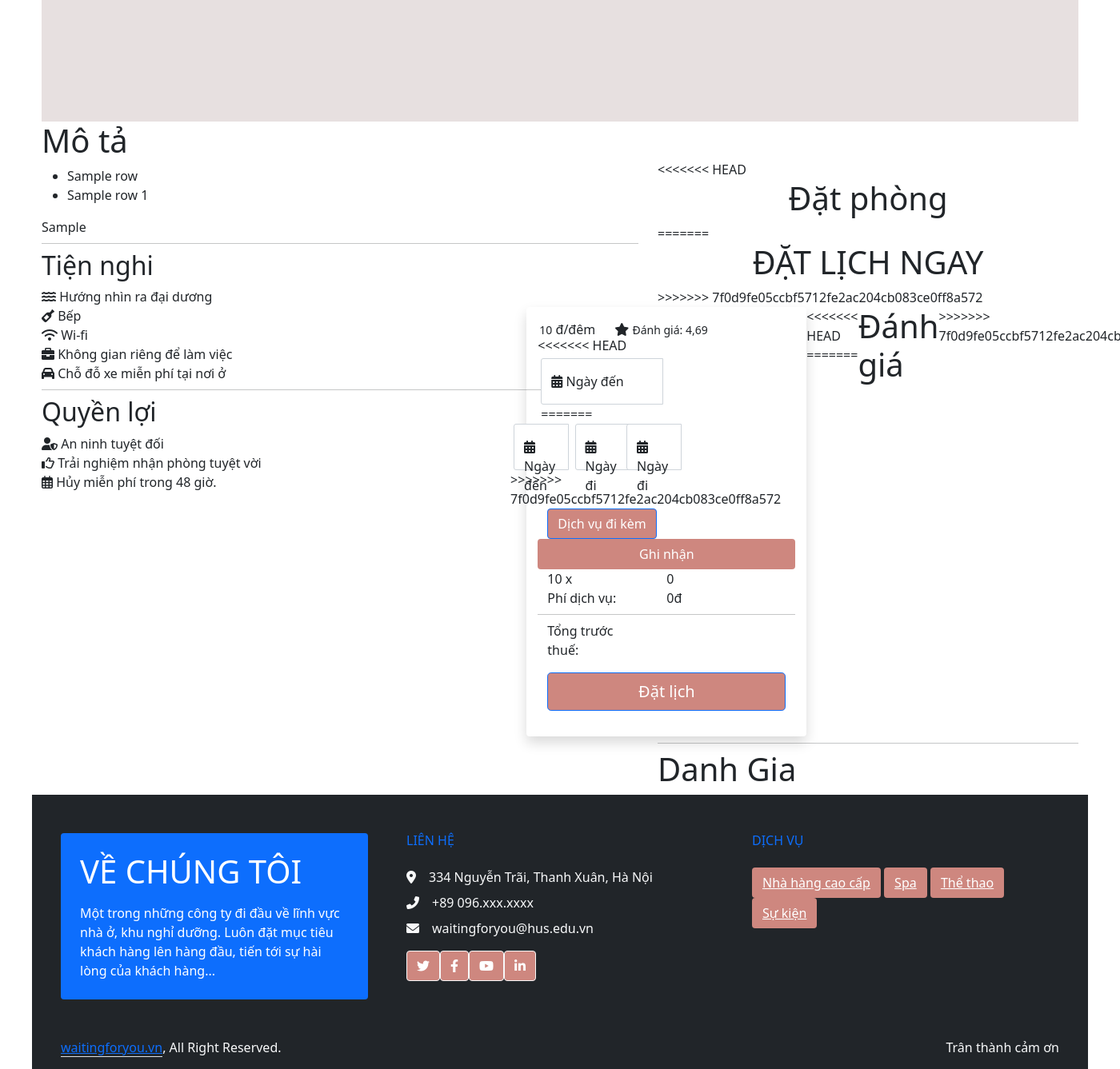
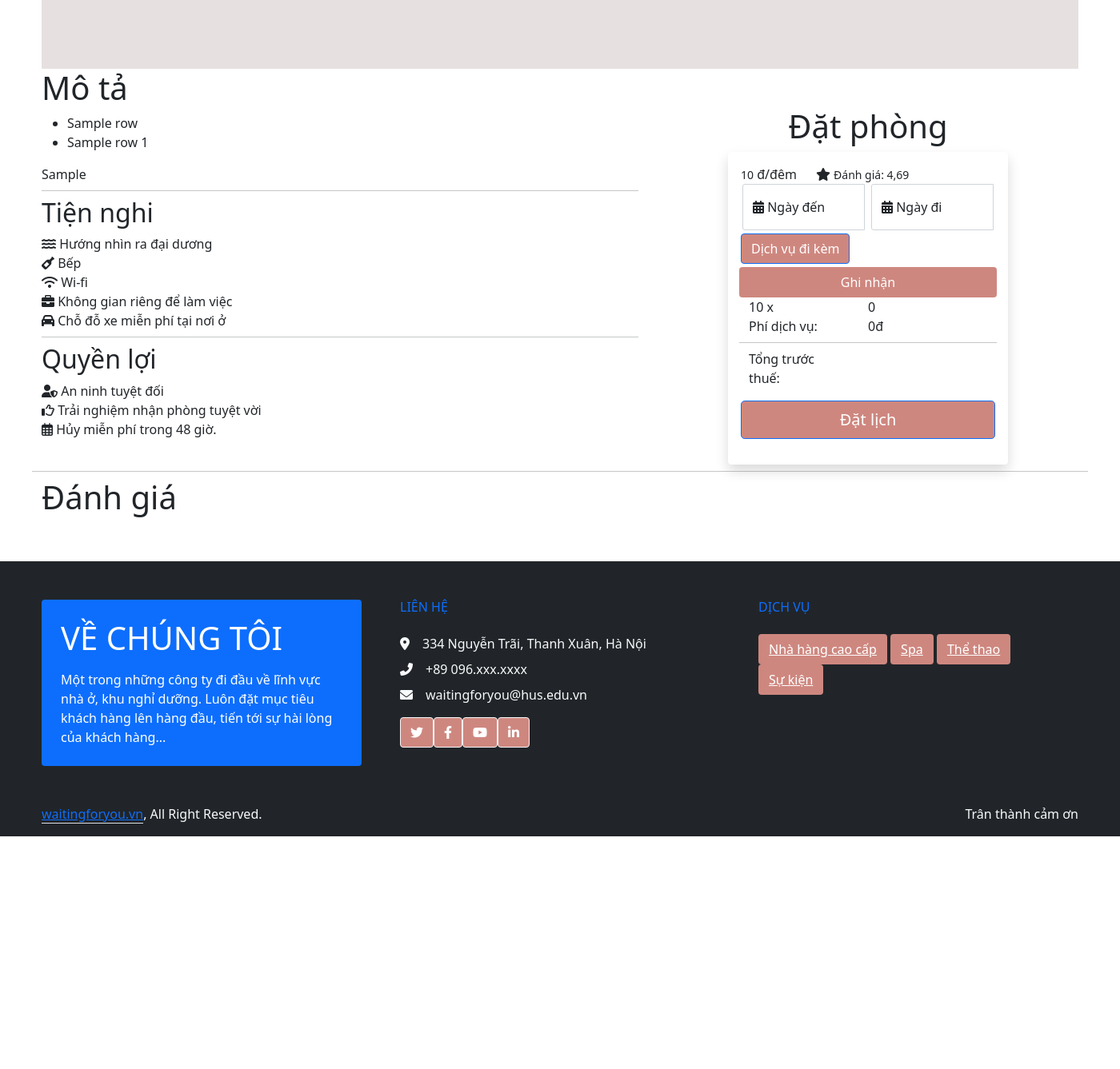
Before and after one commit to beanstalklab/hotel_booking, a Flask app: template app/templates/detail.html in a window 1400 px wide; the page is wider, and only the part inside the window is pictured. Shown: the part 1162-2499 px from the top of that part at 80% size. After the commit the page ends 2208 px from the top of that part, so only its background shows below. Run offline with Flask 2, Linux system fonts and the light colour scheme; the template is opened without the code that fills it: most values are stand-ins (such as "Sample title", 1, 10 or a date in 2020); some libraries are stand-ins or nearby versions.

Commit message:
not error

```diff
--- a/app/templates/detail.html
+++ b/app/templates/detail.html
@@ -156,14 +156,9 @@
         <!-- right (BOOKING) -->
         <div class="col-md-5">
             <div class="mt-5">
-<<<<<<< HEAD
                 <h1 class=" d-flex justify-content-md-center">Đặt phòng</h1>
-=======
-                <h1 class=" d-flex justify-content-md-center">ĐẶT LỊCH NGAY</h1>
->>>>>>> 7f0d9fe05ccbf5712fe2ac204cb083ce0ff8a572
                 <div class=" d-flex justify-content-center">
-                    <form autocomplete="off" onsubmit="fill_calc()"
-                        action="/customer_booking">
+                    <form autocomplete="off" onsubmit="fill_calc()" action="/customer_booking">
                         <div class="bg-white shadow m-0 p-3 rounded" style="max-width: 350px">
                             <div class="row">
                                 <div class="col-auto">
@@ -176,7 +171,6 @@
                             </div>
 
                             <div class="row g-1">
-<<<<<<< HEAD
                                 <div class="col-12 d-flex justify-content-center p-0">
                                     <div class="row input-daterange" id="flight-datepicker">
                                         <!-- Set Check In -->
@@ -188,35 +182,6 @@
                                                     <i class="fa-solid fa-calendar-days"></i> Ngày đến
                                                 </label>
                                             </div>
-=======
-                                <form action="">
-                                    <div class="col-12 d-flex justify-content-center p-0">
-                                        <div class="row input-daterange" id="flight-datepicker">
-                                            <!-- Set Check In -->
-                                            <div class="col-6 px-1">
-                                                <div class="form-floating">
-                                                    <input type="text" class="datepicker form-control" id="start-date"
-                                                        name="start" placeholder="Check In" />
-                                                    <label for="start-date">
-                                                        <i class="fa-solid fa-calendar-days"></i> Ngày đến
-                                                    </label>
-                                                </div>
-                                            </div>
-                                            <!-- End Set Check In -->
-
-                                            <!-- Set Check Out -->
-                                            <div class="col-6 px-1">
-                                                <div class="form-floating">
-                                                    <input type="text" class="datepicker form-control" id="end-date"
-                                                        name="end" placeholder="Check Out" />
-                                                    <label for="end-date">
-                                                        <i class="fa-solid fa-calendar-days"></i> Ngày đi
-                                                    </label>
-
-                                                </div>
-                                            </div>
-                                            <!-- End Set Check Out -->
->>>>>>> 7f0d9fe05ccbf5712fe2ac204cb083ce0ff8a572
                                         </div>
                                         <!-- End Set Check In -->
 
@@ -301,11 +266,7 @@
                                         <div class="modal-dialog">
                                             <div class="modal-content">
                                                 <div class="modal-header">
-<<<<<<< HEAD
                                                     <h1 class="modal-title fs-5" id="staticBackdropLabel">Thông báo
-=======
-                                                    <h1 class="modal-title fs-5" id="staticBackdropLabel">Rất hân hạnh được phục vụ quý khách hàng
->>>>>>> 7f0d9fe05ccbf5712fe2ac204cb083ce0ff8a572
                                                     </h1>
                                                     <button type="button" class="btn-close" data-bs-dismiss="modal"
                                                         aria-label="Close"></button>
@@ -315,13 +276,8 @@
                                                 </div>
                                                 <div class="modal-footer">
                                                     <button type="button" class="btn btn-secondary"
-<<<<<<< HEAD
-                                                        data-bs-dismiss="modal">Close</button>
-                                                    <button type="submit" id="submit_btn" class="btn btn-primary">Booking</button>
-=======
                                                         data-bs-dismiss="modal">Đóng</button>
                                                     <button type="submit" class="btn btn-primary">Xác nhận</button>
->>>>>>> 7f0d9fe05ccbf5712fe2ac204cb083ce0ff8a572
                                                 </div>
                                             </div>
                                         </div>
@@ -363,17 +319,10 @@
 
             </div>
         </div>
-<<<<<<< HEAD
-=======
-        <hr class="dropdown-divider">
-        <div>
-            <h1>Đánh giá</h1>
-        </div>
->>>>>>> 7f0d9fe05ccbf5712fe2ac204cb083ce0ff8a572
     </div>
     <hr class="dropdown-divider">
     <div>
-        <h1>Danh Gia</h1>
+        <h1>Đánh giá</h1>
     </div>
 </div>
 
--- a/app/templates/nav_bar.html
+++ b/app/templates/nav_bar.html
@@ -1,6 +1,5 @@
 <!DOCTYPE html>
 <html lang="en">
-
 <head>
     <meta charset="UTF-8">
     <meta name="viewport" content="width=device-width, initial-scale=1.0">
@@ -10,29 +9,23 @@
     <link rel="icon" href="https://cdn-icons-png.flaticon.com/512/733/733553.png" type="image/icon type">
 
     <!-- Libraries Stylesheet -->
-    <link href="https://cdn.jsdelivr.net/npm/bootstrap@5.0.2/dist/css/bootstrap.min.css" rel="stylesheet"
-        integrity="sha384-EVSTQN3/azprG1Anm3QDgpJLIm9Nao0Yz1ztcQTwFspd3yD65VohhpuuCOmLASjC" crossorigin="anonymous">
+    <link href="https://cdn.jsdelivr.net/npm/bootstrap@5.0.2/dist/css/bootstrap.min.css" rel="stylesheet">
 
     <!-- Icon Font Stylesheet -->
-    <link rel="stylesheet" href="https://cdnjs.cloudflare.com/ajax/libs/font-awesome/6.2.1/css/all.min.css" />
+    <link rel="stylesheet" href="https://cdnjs.cloudflare.com/ajax/libs/font-awesome/6.2.1/css/all.min.css"/>
     <link href="https://cdn.jsdelivr.net/npm/bootstrap-icons@1.4.1/font/bootstrap-icons.css" rel="stylesheet">
 
-
     <!-- date picker -->
-    <link rel='stylesheet'
-        href='https://cdnjs.cloudflare.com/ajax/libs/bootstrap-datepicker/1.6.0/css/bootstrap-datepicker3.standalone.css'>
-
+    <link rel='stylesheet' href='https://cdnjs.cloudflare.com/ajax/libs/bootstrap-datepicker/1.6.0/css/bootstrap-datepicker3.standalone.css'>
 
     <!-- Style -->
     <link href="{{url_for('static', filename='css/search.css')}}" rel="stylesheet">
     <link href="{{url_for('static', filename='css/datepicker.css')}}" rel="stylesheet">
     <link href="{{url_for('static', filename='css/style.css')}}" rel="stylesheet">
     <link href="{{url_for('static', filename='css/slideshow_Gallery.css')}}" rel="stylesheet">
-
 </head>
 
 <body>
-
     <!-- Header Start -->
     <div class="background">
         <div class="container-xxl background-nav-bar">
@@ -66,7 +59,7 @@
                 <div class="row row-cols-3 align-items-center">
                     <div class="col-3">
                         <a href="{{url_for('view.home')}}" class="navbar-brand">
-                            <img class="logo-img" src="{{url_for('view.user_image', name='logo.png')}}" alt="logo">
+                            <img class="logo-img" src="{{url_for('view.user_image', name='logo.png')}}" alt="logo" >
                         </a>
                     </div>
                     <!-- Search -->
@@ -77,19 +70,20 @@
                             <label for="input-search">
                                 <i class="fa-solid fa-location-dot"></i> Thành phố/Tỉnh thành
                             </label>
-                            <button class="btn btn-outline-success" type="submit" style="width: 150px;">Tìm
-                                kiếm</button>
+                            <button class="btn btn-outline-success" type="submit" style="width: 150px;">Tìm kiếm</button>
                         </form>
                     </div>
                     <!-- end Search -->
 
                     <!-- item right -->
-                    {%if session.id%}
                     <div class="col-1 d-flex justify-content-end">
                         <div class="dropdown">
                             <a href="#" class="dropdown-toggle text-decoration-none" data-bs-toggle="dropdown">
+                                <img src="{{url_for('view.user_image', name='user.png')}}" class="rounded-circle" width="25" height="25"/>
                             </a>
-                            {%if session.role_id != 0%}
+                            <div class="dropdown-menu">
+                                {% if session.id %}
+                                {% if session.role_id != 0%}
                                 <a href="{{url_for('view.profile')}}" class="dropdown-item">Thông tin cá nhân</a>
                                 <a href="{{url_for('auth.logout')}}" class="dropdown-item">Đăng xuất</a>
                                 {%else%}
@@ -100,10 +94,10 @@
                                 {% else %}
                                 <a href="{{ url_for('auth.login') }}" class="dropdown-item">Đăng nhập</a>
                                 <a href="{{ url_for('auth.register') }}" class="dropdown-item">Đăng ký</a>
-
+                                {% endif %}
                             </div>
                         </div>
-                    {% endif %}
+
                     </div>
 
                     <div class="col">
```
Lines whose indentation alone changed are shown as unchanged.
